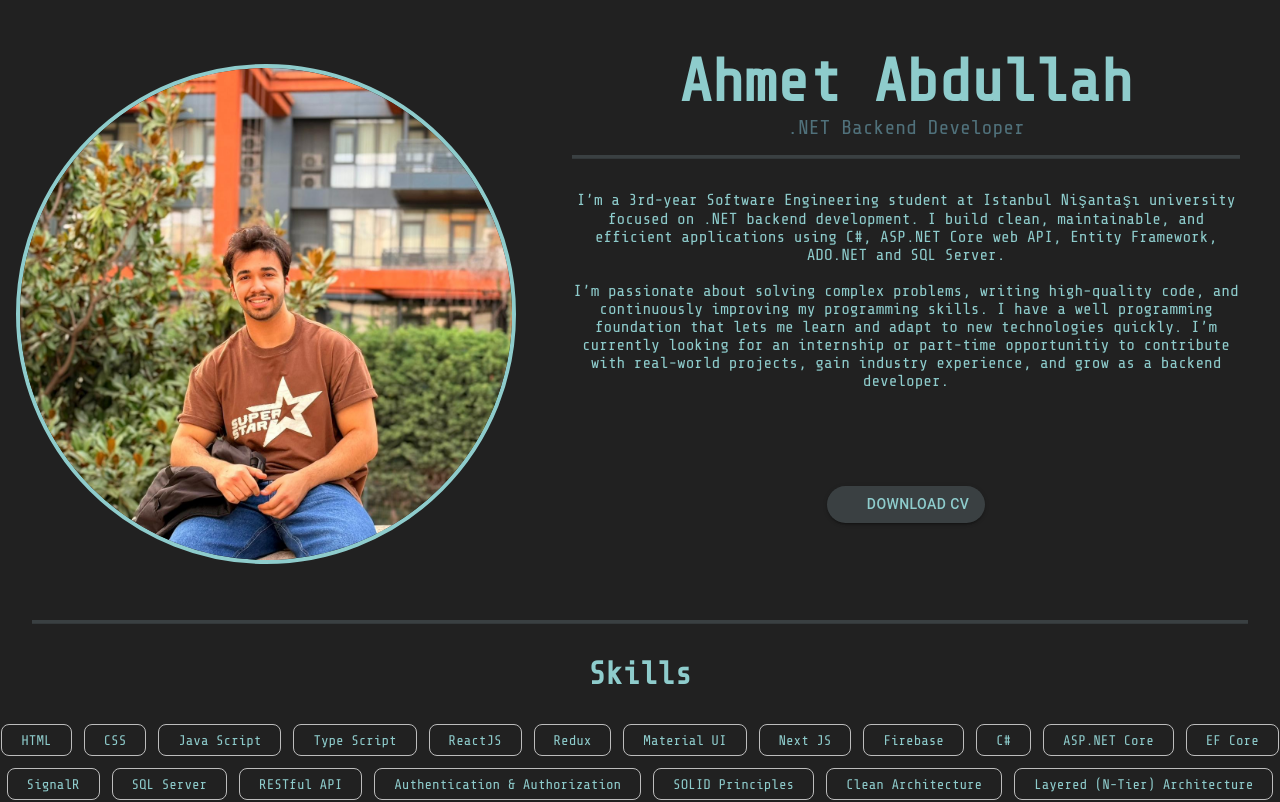
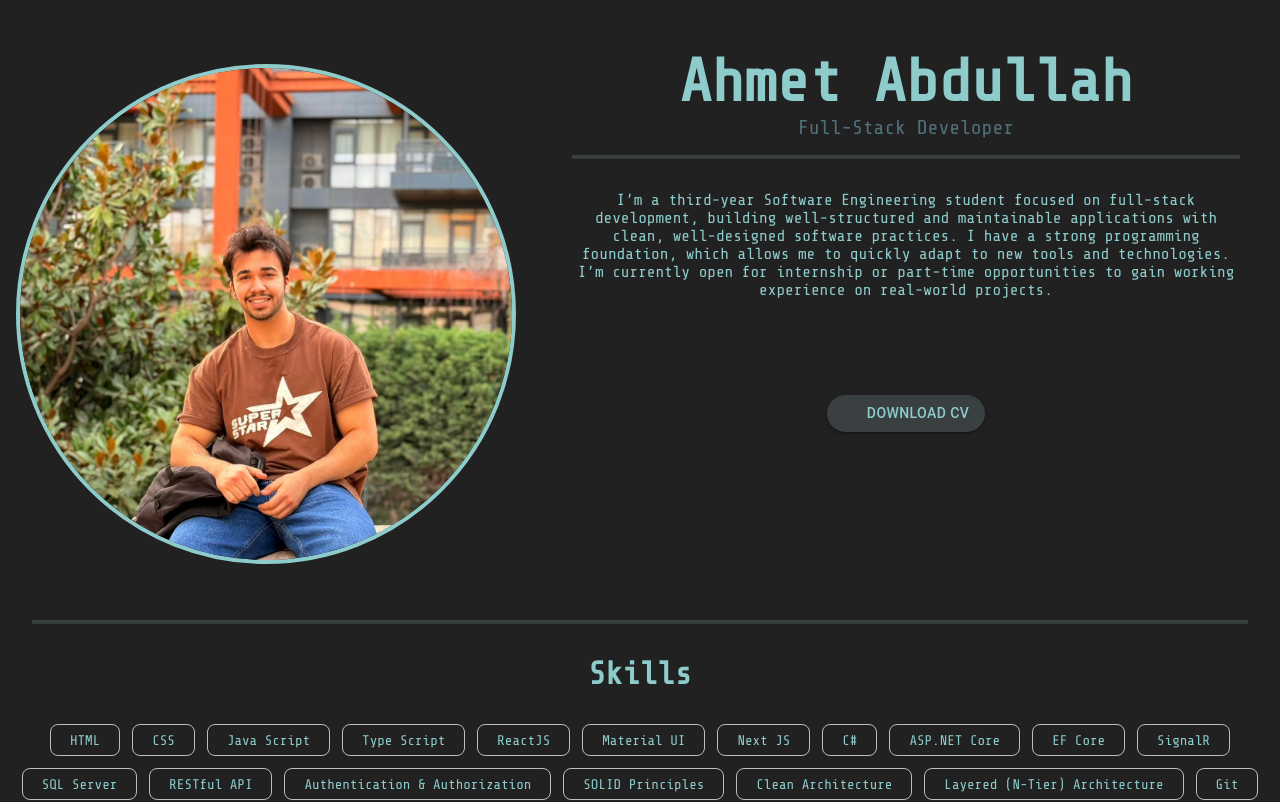
Before and after one commit to devs-of-abdullah/ahmetabdullah.dev, a React (Vite) app: page / in a window 1280 px wide. Shown: the top 802 px of the page. Built offline with nearby package versions, Linux system fonts and the light colour scheme; some icons are missing.

Commit message:
Fixes on description

```diff
--- a/src/Hero/Description.jsx
+++ b/src/Hero/Description.jsx
@@ -18,25 +18,19 @@ export default function Description() {
       </Typography>
 
       <Typography fontSize={20} variant="" color="var(--text-color-second)">
-        .NET Backend Developer
+         Full-Stack Developer
       </Typography>
       <Divider
         sx={{ backgroundColor: "var(--background-second)", height: 4, m: 2 }}
       />
 
       <Typography variant="" component="p" m={2}>
-        I’m a 3rd-year Software Engineering student at Istanbul Nişantaşı university
-        focused on .NET backend development. I build clean, maintainable, and
-        efficient applications using C#, ASP.NET Core web API, Entity Framework,
-        ADO.NET and SQL Server.
-        <br />
-        <br />
-        I’m passionate about solving complex problems, writing high-quality
-        code, and continuously improving my programming skills. I have a well
-        programming foundation that lets me learn and adapt to new technologies
-        quickly. I’m currently looking for an internship or part-time
-        opportunitiy to contribute with real-world projects, gain industry
-        experience, and grow as a backend developer.
+        I’m a third-year Software Engineering student focused on full-stack
+        development, building well-structured and maintainable applications with
+        clean, well-designed software practices. I have a strong programming
+        foundation, which allows me to quickly adapt to new tools and
+        technologies. I’m currently open for internship or part-time
+        opportunities to gain working experience on real-world projects.
       </Typography>
     </Container>
   );
--- a/src/Skills/SkillsPage.jsx
+++ b/src/Skills/SkillsPage.jsx
@@ -22,7 +22,7 @@ export default function SkillsPage() {
 
 
 const allSkills = [
-  "HTML","CSS","Java Script","Type Script","ReactJS","Redux","Material UI","Next JS","Firebase","C#","ASP.NET Core","EF Core","SignalR","SQL Server",
+  "HTML","CSS","Java Script","Type Script","ReactJS","Material UI","Next JS","C#","ASP.NET Core","EF Core","SignalR","SQL Server",
   "RESTful API","Authentication & Authorization",
   "SOLID Principles","Clean Architecture", "Layered (N-Tier) Architecture"
   ,"Git","GitHub"
```
